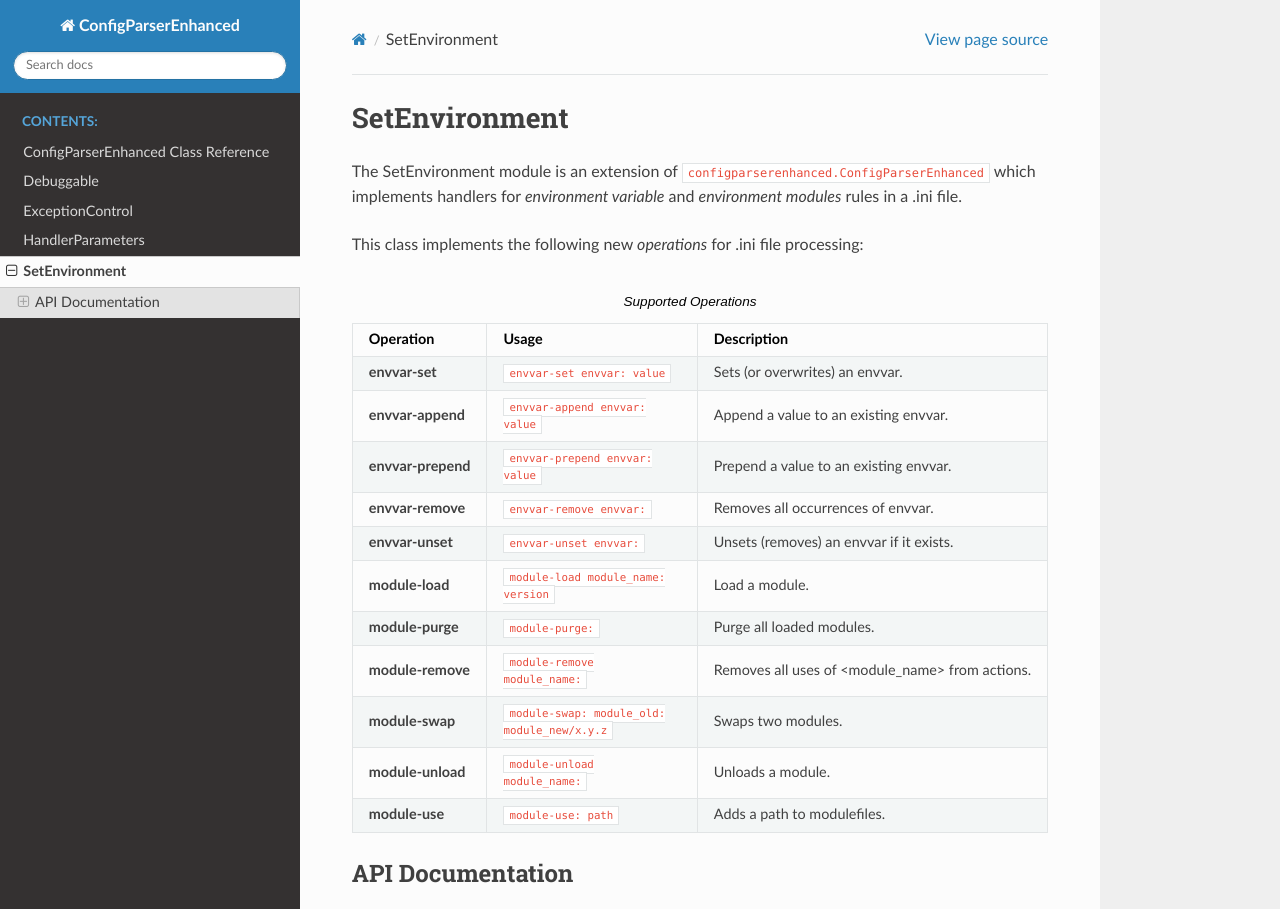
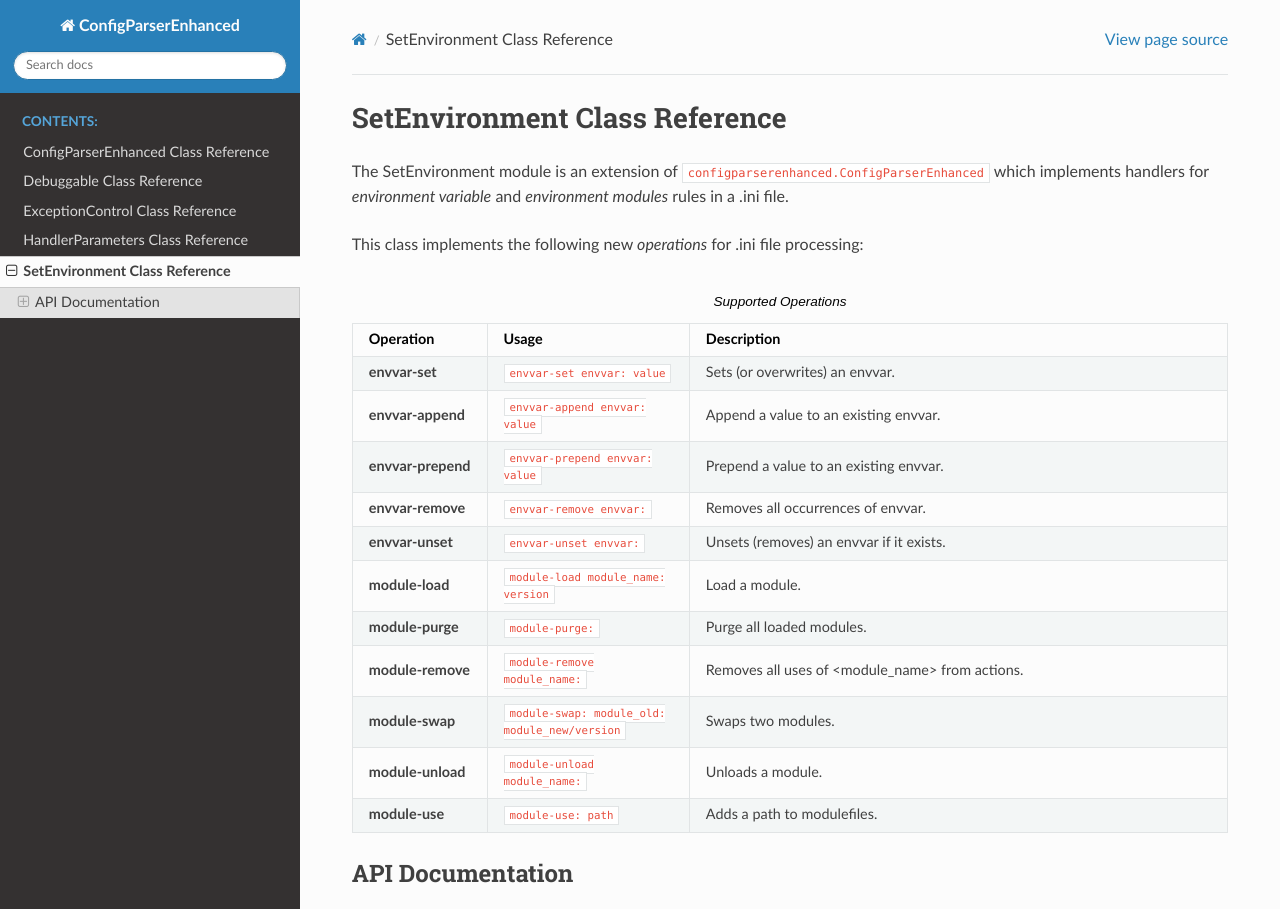
Before and after one commit to sandialabs/ConfigParserEnhanced, a Sphinx documentation site: the page built from doc/source/SetEnvironment.rst, in a window 1280 px wide and 1400 px high, cut to the strip 0-909 px from the top of the window. Built offline with Sphinx 7.4.7 and the Read the Docs theme 2.0.0, drawn with Linux system fonts in a browser that asks for light colours.

Commit message:
Documentation Updates

```diff
--- a/doc/source/Debuggable.rst
+++ b/doc/source/Debuggable.rst
@@ -1,5 +1,5 @@
-Debuggable
-==========
+Debuggable Class Reference
+==========================
 
 .. automodule:: configparserenhanced.Debuggable
    :members:
--- a/doc/source/ExceptionControl.rst
+++ b/doc/source/ExceptionControl.rst
@@ -1,5 +1,5 @@
-ExceptionControl
-================
+ExceptionControl Class Reference
+================================
 
 .. automodule:: configparserenhanced.ExceptionControl
    :members:
--- a/doc/source/HandlerParameters.rst
+++ b/doc/source/HandlerParameters.rst
@@ -1,5 +1,5 @@
-HandlerParameters
-=================
+HandlerParameters Class Reference
+=================================
 
 .. automodule:: configparserenhanced.HandlerParameters
    :members:
--- a/doc/source/SetEnvironment.rst
+++ b/doc/source/SetEnvironment.rst
@@ -1,5 +1,5 @@
-SetEnvironment
-==============
+SetEnvironment Class Reference
+==============================
 
 The SetEnvironment module is an extension of ``configparserenhanced.ConfigParserEnhanced``
 which implements handlers for *environment variable* and *environment modules* rules in
--- /dev/null
+++ b/doc/source/_static/css/custom.css
@@ -0,0 +1,5 @@
+@import 'theme.css';
+
+.wy-nav-content {
+    max-width: 1200px;
+}
--- a/doc/source/conf.py
+++ b/doc/source/conf.py
@@ -68,3 +68,7 @@ html_theme = 'sphinx_rtd_theme'
 # relative to this directory. They are copied after the builtin static files,
 # so a file named "default.css" will overwrite the builtin "default.css".
 html_static_path = ['_static']
+
+html_css_files = [
+    'css/custom.css'
+]
--- a/doc/source/tbl_setenvironment_commands.csv
+++ b/doc/source/tbl_setenvironment_commands.csv
@@ -7,6 +7,6 @@ Operation,Usage,Description
 **module-load**,``module-load module_name: version``,Load a module.
 **module-purge**,``module-purge:``,Purge all loaded modules.
 **module-remove**,``module-remove module_name:``,Removes all uses of <module_name> from actions.
-**module-swap**,``module-swap: module_old: module_new/x.y.z``,Swaps two modules.
+**module-swap**,``module-swap: module_old: module_new/version``,Swaps two modules.
 **module-unload**,``module-unload module_name:``,Unloads a module.
 **module-use**,``module-use: path``,Adds a path to modulefiles.
```
Also changed, not shown: other parts of doc/source/SetEnvironment.rst (+1 -0 lines), doc/source/ConfigParserEnhanced.rst (+8 -1 lines).
